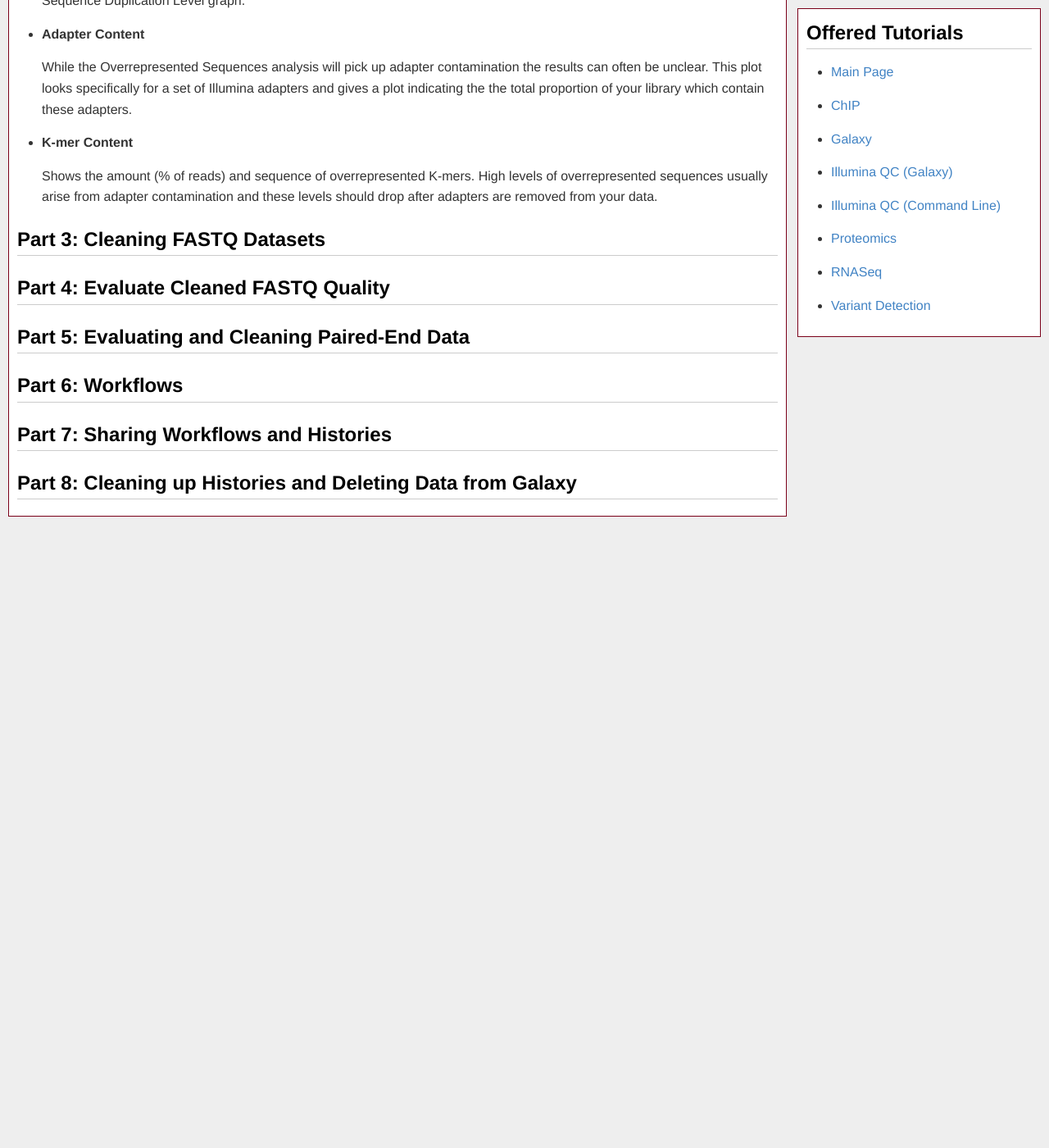
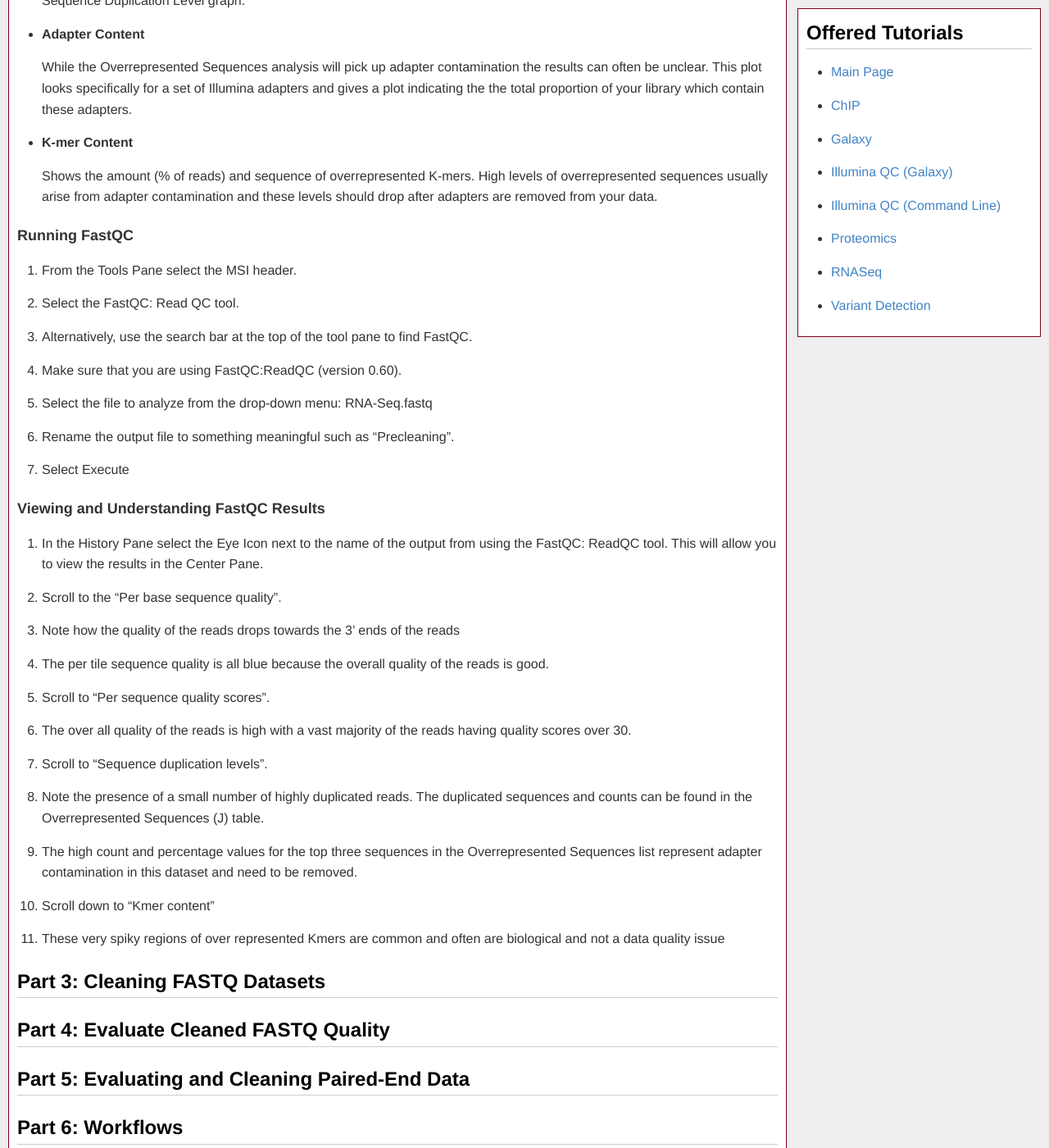
Before and after one commit to msi-ris/Tutorials, a Jekyll site: the page built from illumina_qc.md, in a window 1280 px wide and 1400 px high, scrolled down 4806 px. Shown: the whole window at 82% size. Built offline with Jekyll 4.4.1, drawn with Linux system fonts in a browser that asks for light colours; before the commit the page ends 5436 px from its top, so only the background shows below that.

Commit message:
Update illumina

```diff
--- a/illumina_qc.md
+++ b/illumina_qc.md
@@ -228,6 +228,37 @@ Groomer to ensure your data is in the Sanger/Illumina 1.8 + encoding
   levels of overrepresented sequences usually arise from adapter contamination
   and these levels should drop after adapters are removed from your data.
 
+### Running FastQC
+1. From the Tools Pane select the MSI header.
+2. Select the FastQC: Read QC tool.
+3. Alternatively, use the search bar at the top of the tool pane to find FastQC.
+4. Make sure that you are using FastQC:ReadQC (version 0.60).
+5. Select the file to analyze from the drop-down menu: RNA-Seq.fastq
+6. Rename the output file to something meaningful such as "Precleaning".
+7. Select Execute
+
+### Viewing and Understanding FastQC Results
+1. In the History Pane select the Eye Icon next to the name of the output from
+   using the FastQC: ReadQC tool. This will allow you to view the results in the
+   Center Pane.
+2. Scroll to the "Per base sequence quality".
+3. Note how the quality of the reads drops towards the 3’ ends of the reads
+4. The per tile sequence quality is all blue because the overall quality of the
+   reads is good.
+5. Scroll to "Per sequence quality scores".
+6. The over all quality of the reads is high with a vast majority of the reads
+   having quality scores over 30.
+7. Scroll to "Sequence duplication levels".
+8. Note the presence of a small number of highly duplicated reads. The
+   duplicated sequences and counts can be found in the Overrepresented
+   Sequences (J) table.
+9. The high count and percentage values for the top three sequences in the
+   Overrepresented Sequences list represent adapter contamination in this
+   dataset and need to be removed.
+10. Scroll down to "Kmer content"
+11. These very spiky regions of over represented Kmers are common and often are
+    biological and not a data quality issue
+
 ## Part 3: Cleaning FASTQ Datasets
 ## Part 4: Evaluate Cleaned FASTQ Quality
 ## Part 5: Evaluating and Cleaning Paired-End Data
```
